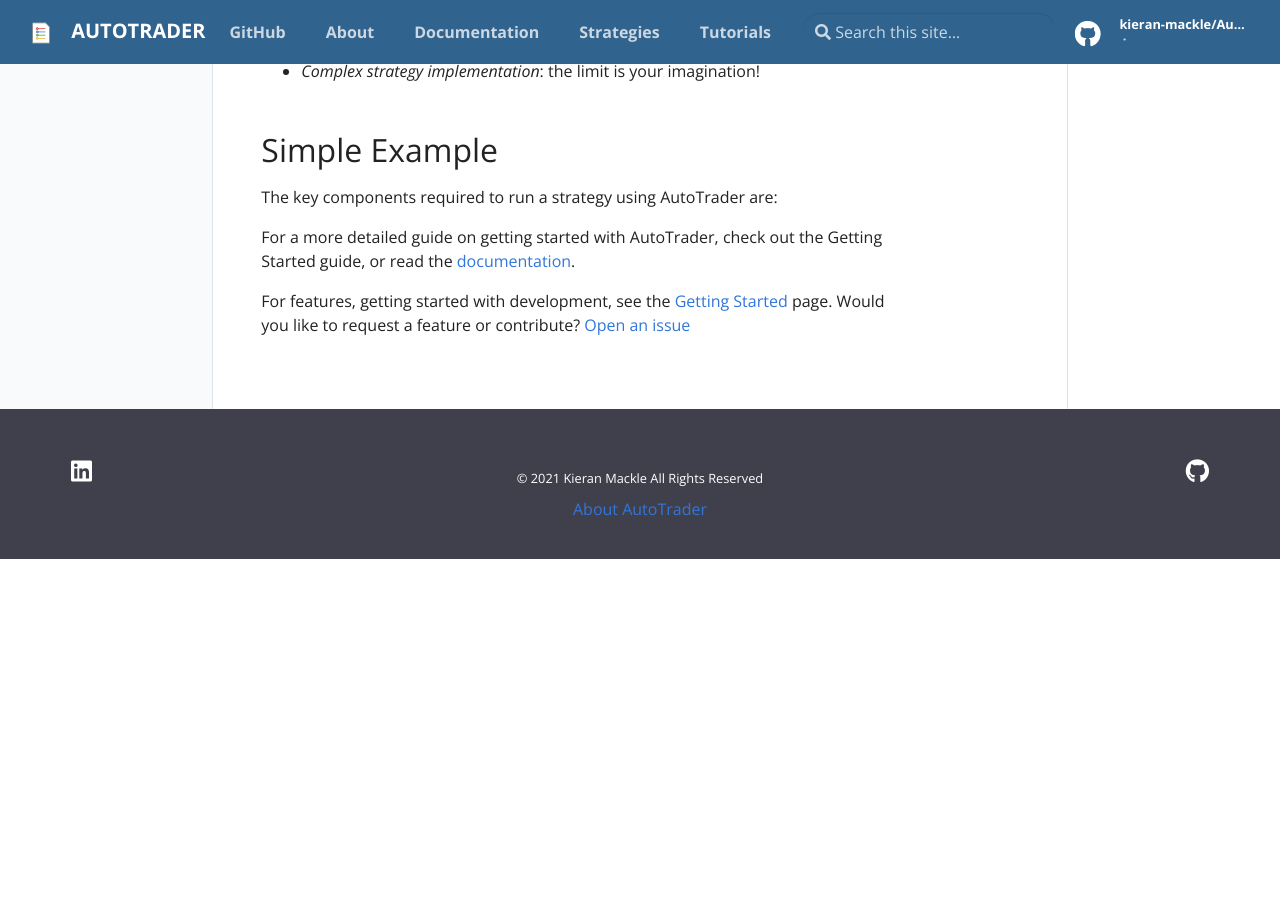
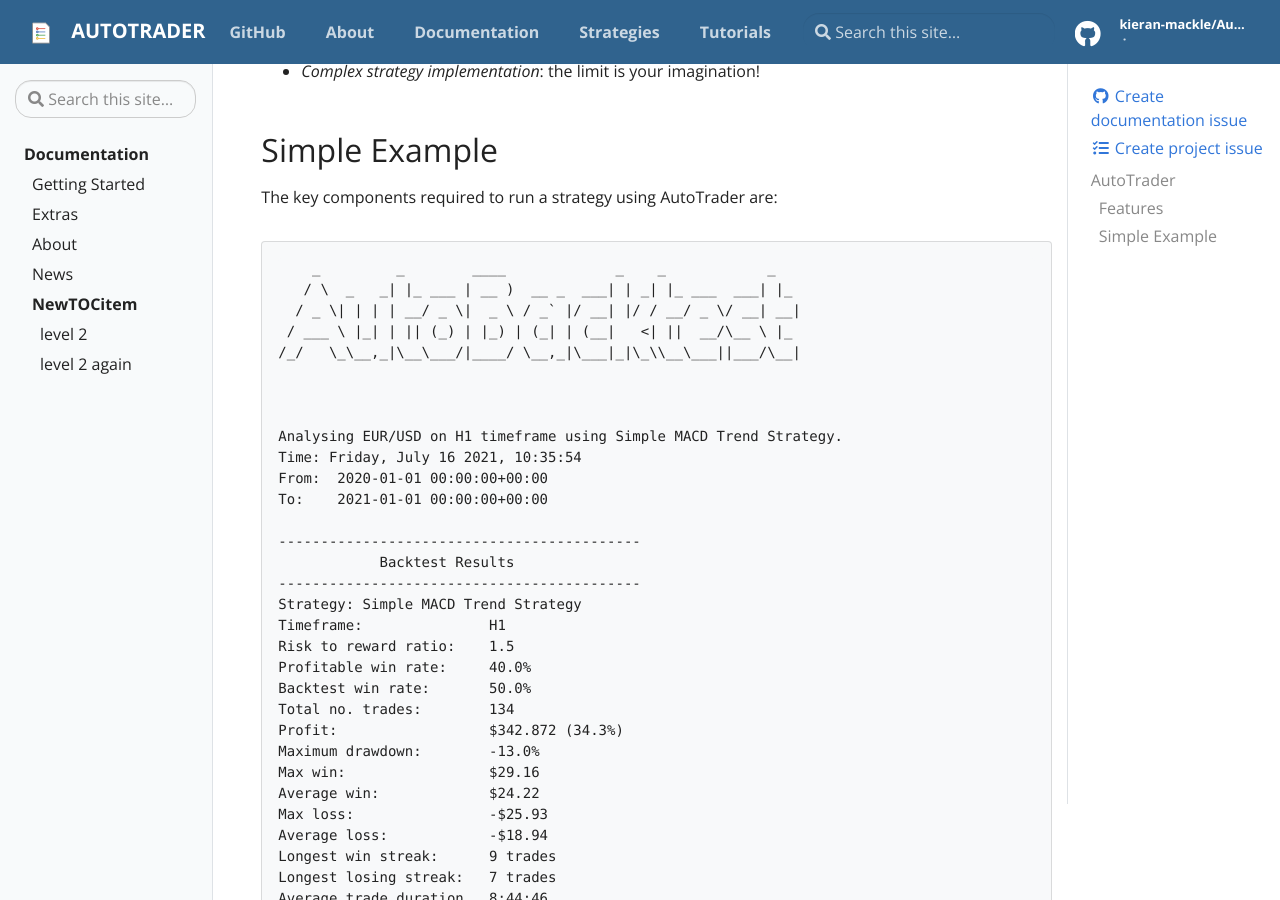
Before and after one commit to kieran-mackle/AutoTrader, a Jekyll site: the page built from docs/pages/index.md, in a window 1280 px wide and 900 px high, scrolled down 791 px. Built offline with Jekyll 4.4.1, drawn with Linux system fonts in a browser that asks for light colours; before the commit the page ends 1350 px from its top, so only the background shows below that; some of the changed text lies outside the part shown.

Commit message:
Update index.md

````diff
--- a/docs/pages/index.md
+++ b/docs/pages/index.md
@@ -34,7 +34,58 @@
 
 The key components required to run a strategy using AutoTrader are:
 
+```
+    _         _        ____             _    _            _
+   / \  _   _| |_ ___ | __ )  __ _  ___| | _| |_ ___  ___| |_
+  / _ \| | | | __/ _ \|  _ \ / _` |/ __| |/ / __/ _ \/ __| __|
+ / ___ \ |_| | || (_) | |_) | (_| | (__|   <| ||  __/\__ \ |_
+/_/   \_\__,_|\__\___/|____/ \__,_|\___|_|\_\\__\___||___/\__|
 
+
+
+Analysing EUR/USD on H1 timeframe using Simple MACD Trend Strategy.
+Time: Friday, July 16 2021, 10:35:54
+From:  2020-01-01 00:00:00+00:00
+To:    2021-01-01 00:00:00+00:00
+
+-------------------------------------------
+            Backtest Results
+-------------------------------------------
+Strategy: Simple MACD Trend Strategy
+Timeframe:               H1
+Risk to reward ratio:    1.5
+Profitable win rate:     40.0%
+Backtest win rate:       50.0%
+Total no. trades:        134
+Profit:                  $342.872 (34.3%)
+Maximum drawdown:        -13.0%
+Max win:                 $29.16
+Average win:             $24.22
+Max loss:                -$25.93
+Average loss:            -$18.94
+Longest win streak:      9 trades
+Longest losing streak:   7 trades
+Average trade duration   8:44:46
+Cancelled orders:        2
+
+         Summary of long trades
+-------------------------------------------
+Number of long trades:   61
+Long win rate:           55.7%
+Max win:                 $28.5
+Average win:             $23.47
+Max loss:                -$21.11
+Average loss:            -$18.53
+
+          Summary of short trades
+-------------------------------------------
+Number of short trades:  69
+short win rate:          44.9%
+Max win:                 $29.16
+Average win:             $25.04
+Max loss:                -$25.93
+Average loss:            -$19.24
+```
 
 For a more detailed guide on getting started with AutoTrader, check out the Getting Started guide, or read the [documentation](docs).
 
````
